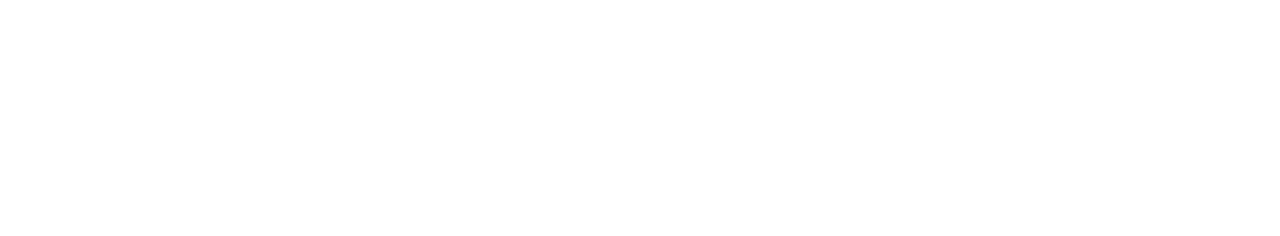
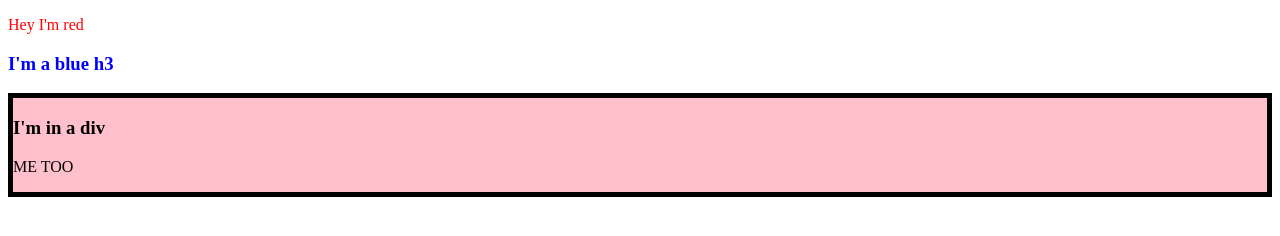
Before and after one commit to elementtest/dom_practice, a plain HTML site: page index.html in a window 1280 px wide. Drawn offline with Linux system fonts and the light colour scheme.

Commit message:
add js add readme

```diff
--- a/index.html
+++ b/index.html
@@ -4,6 +4,7 @@
     <meta charset="UTF-8">
     <meta http-equiv="X-UA-Compatible" content="IE=edge">
     <meta name="viewport" content="width=S, initial-scale=1.0">
+    <script src="js-file.js" defer></script>
     <title>Document</title>
 </head>
 <body>
--- /dev/null
+++ b/js-file.js
@@ -0,0 +1,29 @@
+const FuBody = document.body;
+
+const firstPara = document.createElement('p');
+FuBody.append(firstPara);
+firstPara.style.color = 'red';
+firstPara.textContent = 'Hey I\'m red';
+
+const aechuthree = document.createElement('h3');
+FuBody.append(aechuthree);
+aechuthree.style.color = 'blue';
+aechuthree.textContent = 'I\'m a blue h3';
+
+const dumAssDiv = document.createElement('div');
+FuBody.appendChild(dumAssDiv);
+dumAssDiv.style.background = 'pink';
+dumAssDiv.style.border = 'thick solid black';
+
+const numbaaOneAechuu = document.createElement('h3');
+dumAssDiv.append(numbaaOneAechuu);
+numbaaOneAechuu.textContent = 'I\'m in a div';
+
+
+const secondPara = document.createElement('p');
+dumAssDiv.appendChild(secondPara);
+secondPara.textContent = 'ME TOO';
+
+//MISTAKE did NOT check to make sure the references were right
+
+//MISTAKE create a variable referencing document body see line 1!
```
Also changed, not shown: 1 other file.
